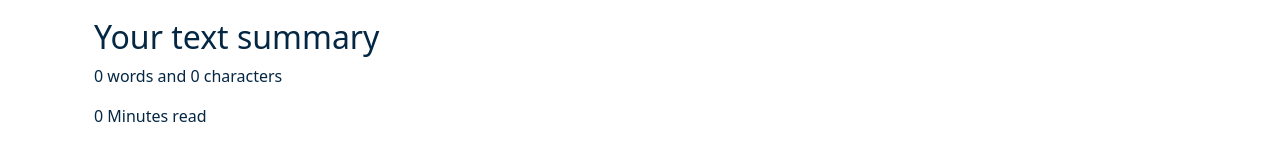
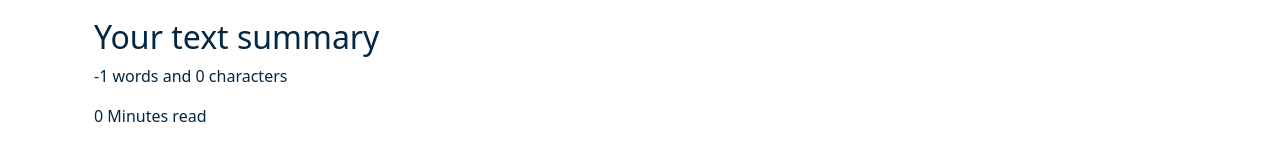
Before and after one commit to CodeWithHarry/TextUtils-React, a React (Create React App) app: page / in a window 1280 px wide. Shown: the part 508-656 px from the top of the page. Built offline with nearby package versions, Linux system fonts and the light colour scheme.

Commit message:
fix count bug

```diff
--- a/src/components/TextForm.js
+++ b/src/components/TextForm.js
@@ -55,7 +55,7 @@ export default function TextForm(props) {
         </div>
         <div className="container my-3" style={{color: props.mode==='dark'?'white':'#042743'}}>
             <h2>Your text summary</h2>
-            <p>{text.split(/\s+/).filter((element)=>{return element.length!==0}).length} words and {text.length} characters</p>
+            <p>{text.split(/\s+/).filter((element)=>{return element.length!==0}).length-1} words and {text.length} characters</p>
             <p>{0.008 *  text.split(/\s+/).filter((element)=>{return element.length!==0}).length} Minutes read</p>
             <h2>Preview</h2>
             <p>{text.length>0?text:"Nothing to preview!"}</p>
```
